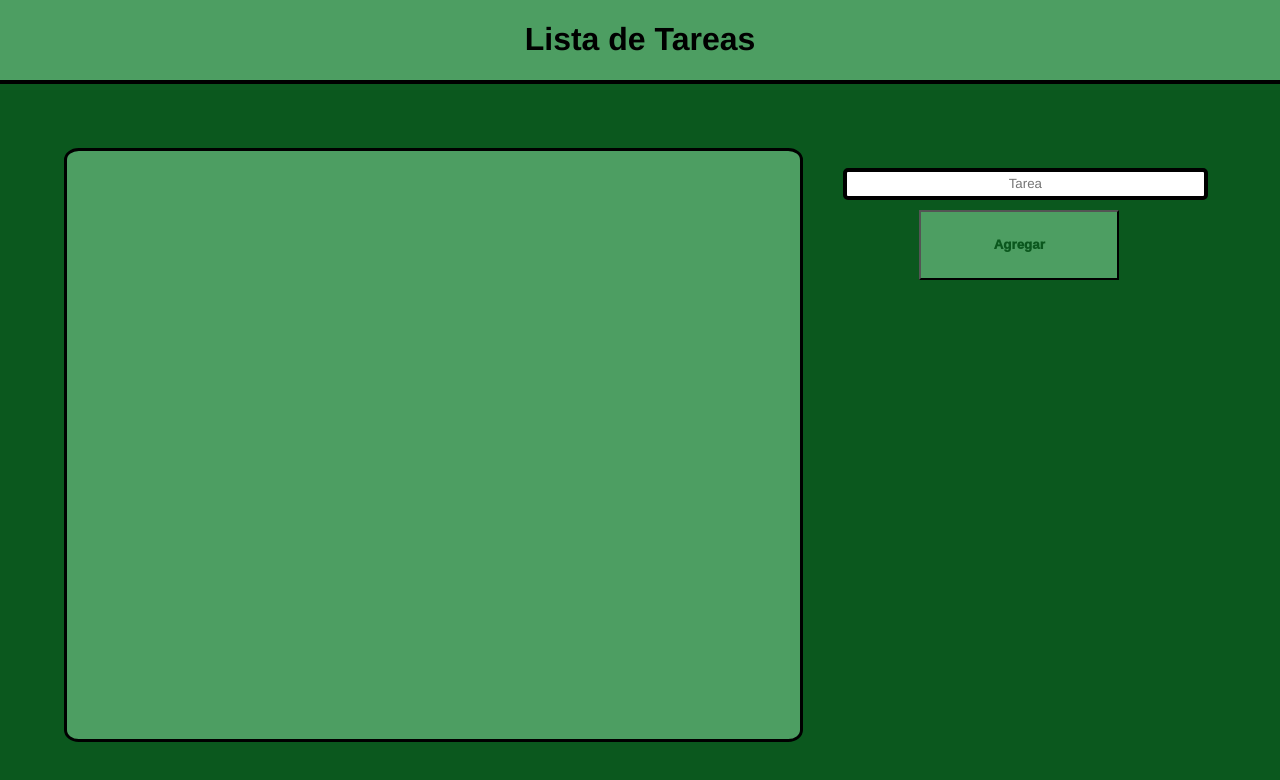
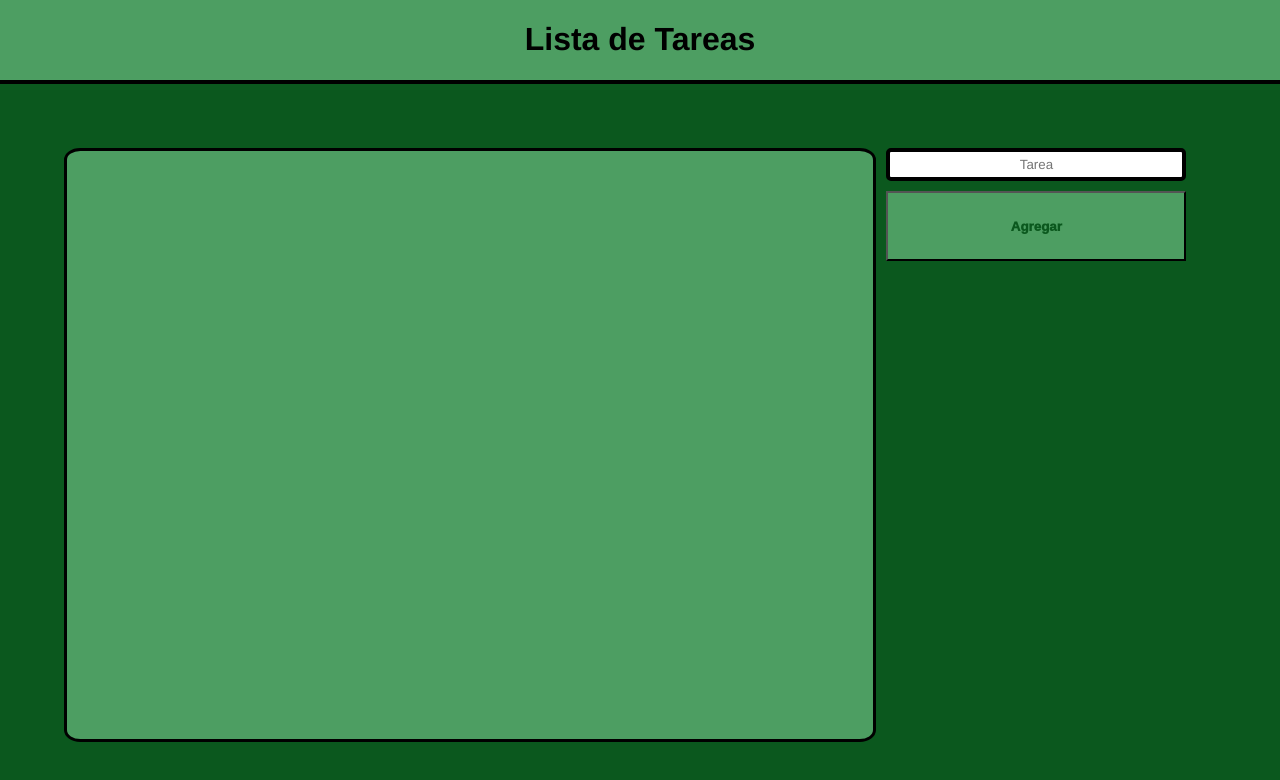
Before and after one commit to Reemolke/React, a React (Create React App) app in the folder Practica2/practica2/: page / in a window 1280 px wide. Shown: the top 780 px of the page. Built offline with nearby package versions, Linux system fonts and the light colour scheme.

Commit message:
Más CSS aun más pro

```diff
--- a/Practica2/practica2/src/App.css
+++ b/Practica2/practica2/src/App.css
@@ -31,13 +31,20 @@ li{
   height: 16px;
 }
 .lista {
-  height: 100%;  /* Ocupa el 100% de la altura disponible */
+  height: 100%;
+    /* Ocupa el 100% de la altura disponible */
+  max-height: 940px;
   width: 70%;    /* Por ejemplo, el 70% del ancho total para la lista de tareas */
   border: 3px solid black;
   display: flex;
   flex-direction: column;
   border-radius: 2%;
   background-color: rgb(77, 158, 98);
+  overflow-y: auto;
+
+}
+.lista::-webkit-scrollbar{
+  width: 1px;
 
 }
 .listaTexto{
@@ -47,22 +54,29 @@ html,body,#root{
   height: 100%;
 }
 form{
-  margin-left: 20px;
-  padding: 20px;
+
+  margin-left: 10px;
+  display: flex;
+  flex-direction: column;
+
+  justify-content:flex-start;
 }
 form button{
   height: 70px;
-  width: 200px;
+  width: 300px;
   margin-top: 10px;
   background-color: rgb(77, 158, 98);
   color: rgb(11, 88, 30);
   font-weight: 1000;
 
 }
+form button:hover{
+  background-color: rgb(68, 191, 101);
+}
 input{
   border-radius: 5px;
   height: 4%;
-  width: 100%;
+  width: 96%;
   font-family: 'Franklin Gothic Medium', 'Arial Narrow', Arial, sans-serif;
   border: 4px solid  black;
   text-align: center;
```
